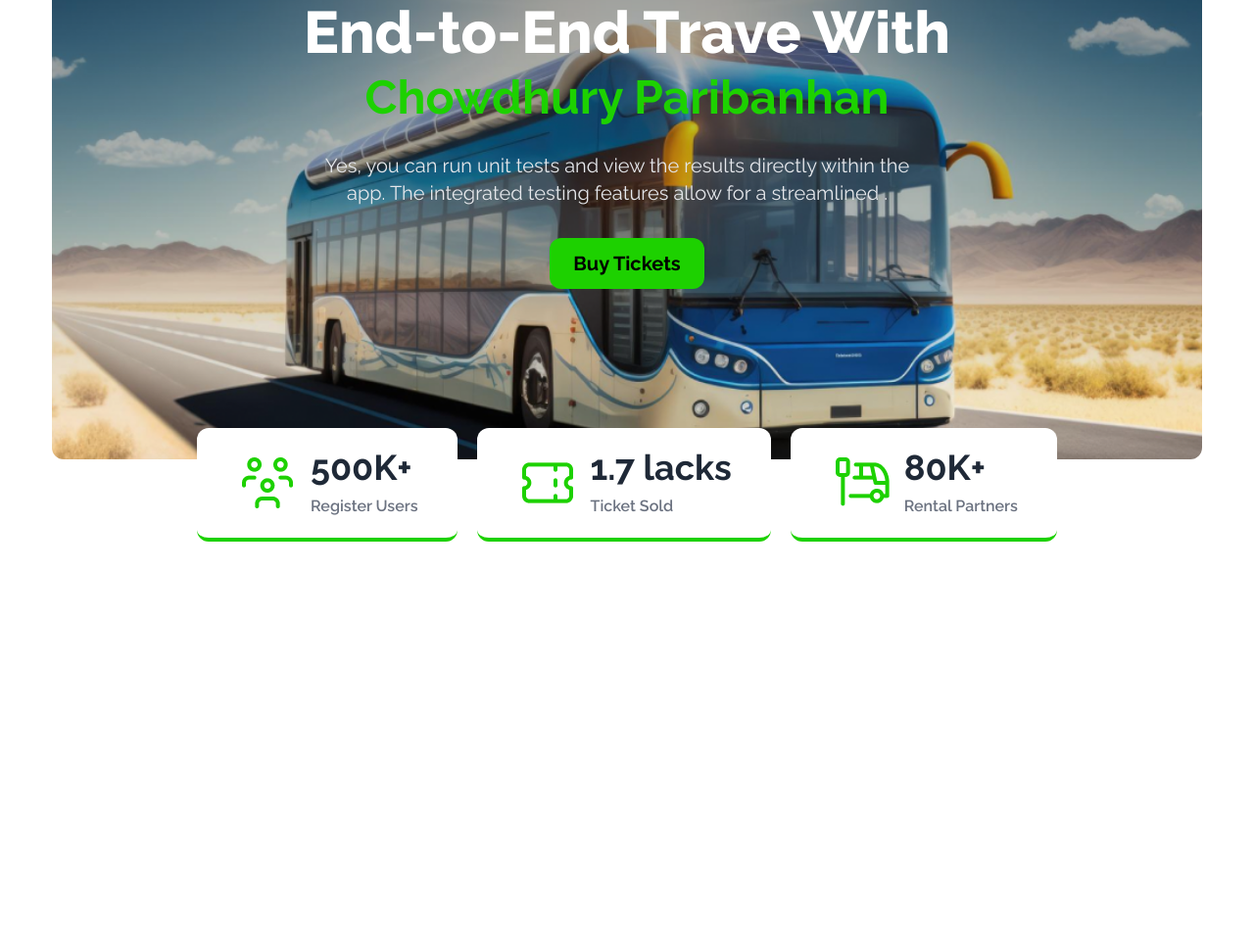
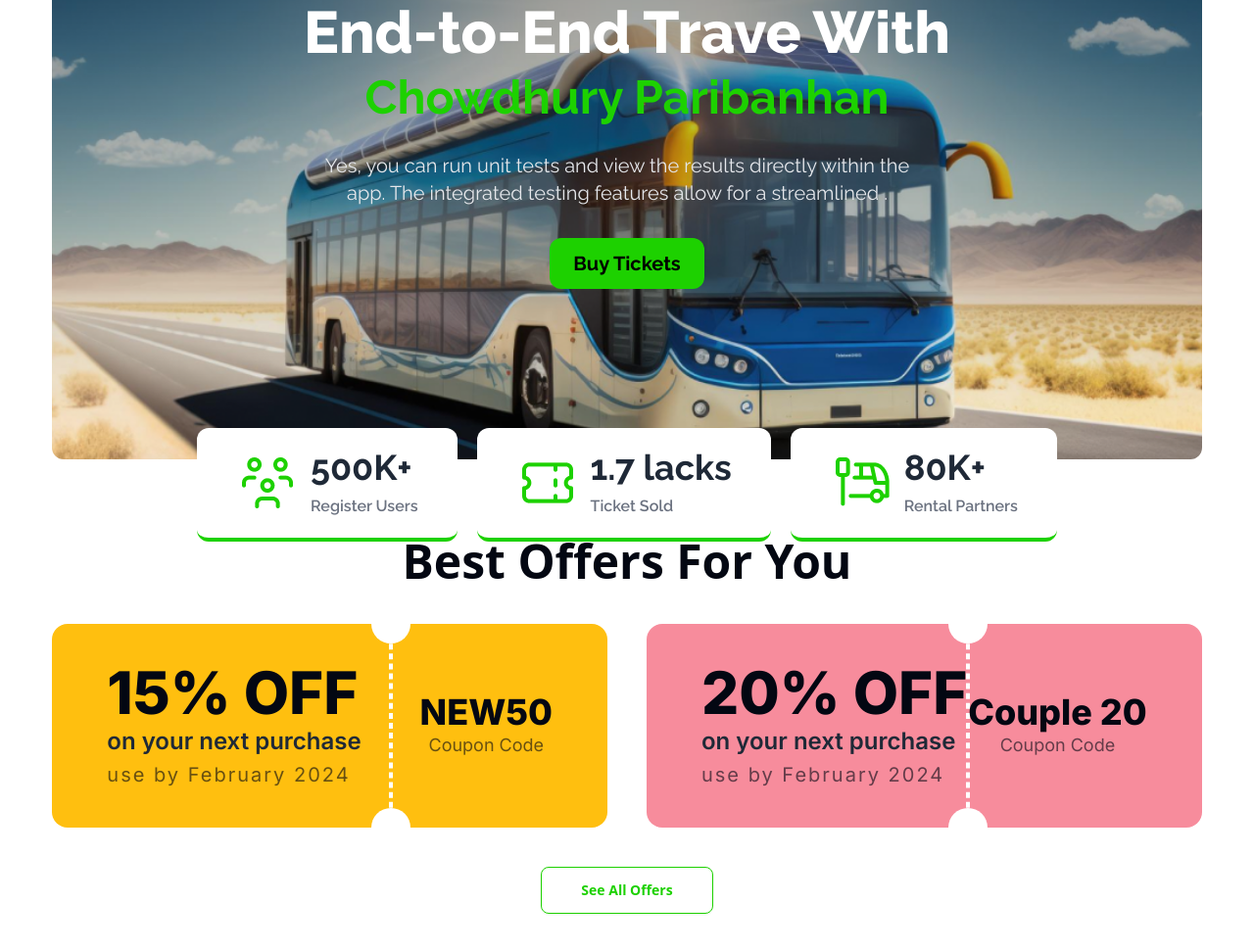
Before and after one commit to himu004/chowdhury-transport, a plain HTML site: page index.html in a window 1280 px wide. Shown: the part 279-1250 px from the top of the page at 98% size. Before the commit the page ends 832 px from the top, so only its background shows below. Drawn offline with nearby package versions, Linux system fonts and the light colour scheme.

Commit message:
Coupon Section Completed

```diff
--- a/index.html
+++ b/index.html
@@ -105,11 +105,12 @@
                 </div>
 
             </div>
-              <!-- Cards -->
-              <div
-              class="w-full md:flex gap-5 justify-center md:absolute md:-bottom-8 right-0 left-0 md:my-0 my-5 md:space-y-0 space-y-5">
+            <!-- Cards -->
+            <div
+                class="w-full md:flex gap-5 justify-center md:absolute md:-bottom-8 right-0 left-0 md:my-0 my-5 md:space-y-0 space-y-5">
                 <!-- 1 -->
-                <div class="bg-white border-b-4 border-primary flex justify-center items-center rounded-xl py-5 px-10 gap-3">
+                <div
+                    class="bg-white border-b-4 border-primary flex justify-center items-center rounded-xl py-5 px-10 gap-3">
                     <img src="images/people.png" alt="">
                     <div>
                         <p class="text-4xl font-bold">500K+</p>
@@ -117,7 +118,8 @@
                     </div>
                 </div>
                 <!-- 2 -->
-                <div class="bg-white border-b-4 border-primary flex justify-center items-center rounded-xl py-5 px-10 gap-3">
+                <div
+                    class="bg-white border-b-4 border-primary flex justify-center items-center rounded-xl py-5 px-10 gap-3">
                     <img src="images/ticket-cupon.png" alt="">
                     <div>
                         <p class="text-4xl font-bold">1.7 lacks</p>
@@ -125,7 +127,8 @@
                     </div>
                 </div>
                 <!-- 3 -->
-                <div class="bg-white border-b-4 border-primary flex justify-center items-center rounded-xl py-5 px-10 gap-3">
+                <div
+                    class="bg-white border-b-4 border-primary flex justify-center items-center rounded-xl py-5 px-10 gap-3">
                     <img src="images/stoppage.png" alt="">
                     <div>
                         <p class="text-4xl font-bold">80K+</p>
@@ -136,6 +139,76 @@
         </section>
     </header>
 
+    <main>
+         <!-- Coupon Section Start -->
+         <section id="coupon-section" class="my-20 w-11/12 mx-auto">
+            <!-- section heading -->
+            <div id="section-heading" class="text-center">
+                <h3 class="sm:text-5xl text-4xl font-bold text-secondary capitalize">
+                    Best Offers for you
+                </h3>
+            </div>
+            <!-- coupon cards -->
+            <div class="grid lg:grid-cols-2 gap-10 my-10">
+                <div
+                    class="bg-couponOne px-14 py-10 rounded-2xl md:flex flex-row justify-between items-center font-Inter relative overflow-hidden">
+                    <div class="z-10">
+                        <h3 class="sm:text-6xl text-4xl sm:text-left text-center font-extrabold text-secondary">15% OFF
+                        </h3>
+                        <h4 class="sm:text-2xl text-lg text-center sm:text-left font-semibold sm:py-1">on
+                            your next purchase</h4>
+                        <p class="text-xl tracking-widest text-body">
+                            use by February 2024
+                        </p>
+                    </div>
+                    <div class="md:flex flex-col hidden items-center justify-between h-full overflow-hidden">
+                        <span
+                            class="bg-white inline-block w-10 h-10 rounded-full absolute -top-5 sm:right-auto right-16"></span>
+                        <span
+                            class="inline-block border-2 border-dashed border-white h-full rounded-full absolute top-0 sm:right-auto right-20"></span>
+                        <span
+                            class="bg-white inline-block w-10 h-10 rounded-full absolute -bottom-5 sm:right-auto right-16"></span>
+                    </div>
+                    <div class="text-center z-10">
+                        <h3 class="text-4xl font-extrabold text-secondary">NEW50</h3>
+                        <p class="text-lg text-body">Coupon Code</p>
+                    </div>
+                </div>
+                <div
+                    class="bg-couponTwo px-14 py-10 rounded-2xl flex sm:flex-row flex-col justify-between items-center font-Inter relative overflow-hidden">
+                    <div>
+                        <h3 class="sm:text-6xl text-4xl sm:text-left text-center font-extrabold text-secondary">20% OFF
+                        </h3>
+                        <h4 class="sm:text-2xl text-lg text-center sm:text-left font-semibold sm:py-1">on your next
+                            purchase</h4>
+                        <p class="text-xl tracking-widest text-body">
+                            use by February 2024
+                        </p>
+                    </div>
+                    <div class="md:flex flex-col hidden items-center justify-between h-full overflow-hidden">
+                        <span
+                            class="bg-white inline-block w-10 h-10 rounded-full absolute -top-5 sm:right-auto right-16"></span>
+                        <span
+                            class="inline-block border-2 border-dashed border-white h-full rounded-full absolute top-0 sm:right-auto right-20"></span>
+                        <span
+                            class="bg-white inline-block w-10 h-10 rounded-full absolute -bottom-5 sm:right-auto right-16"></span>
+                    </div>
+                    <div class="text-center z-10">
+                        <h3 class="text-4xl font-extrabold text-secondary">Couple 20</h3>
+                        <p class="text-lg text-body">Coupon Code</p>
+                    </div>
+                </div>
+            </div>
+            <div class="text-center">
+                <button
+                    class="btn btn-primary bg-transparent px-10 hover:bg-primary hover:text-secondary border-primary hover:border-primary text-primary font-bold">
+                    See All Offers
+                </button>
+            </div>
+        </section>
+        </section>
+    </main>
+
 </body>
 
 </html>
```
Also changed, not shown: 1 other file.
